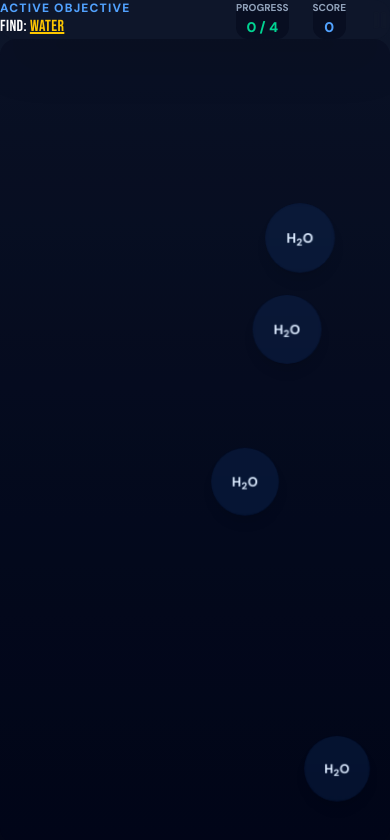
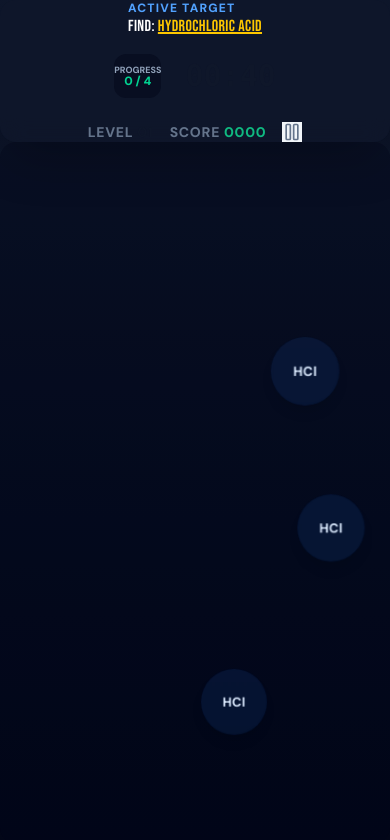
Before and after one commit to StellaSlad-Appian/chem-games, a Next.js app: page /games/formula-blaster in a window 390 px wide. Shown: the top 840 px of the page. Built offline with nearby package versions, Linux system fonts and the light colour scheme.

Commit message:
adjusting 2 games to have same components

```diff
--- a/src/app/games/acid-classification/page.tsx
+++ b/src/app/games/acid-classification/page.tsx
@@ -9,11 +9,20 @@ import { evaluateChemical } from '../../../lib/chemical-utils';
 import { chemicalsDB } from '../../../core-engine/db';
 import GameOverlay, { FailReason } from '../../../components/games/GameOverlay';
 
+// src/app/games/acid-classification/page.tsx
+'use client';
+
+import { useState, useEffect, useRef } from 'react';
+import { Heart, Beaker, Flame, Droplet, Atom, Pause, Play } from "lucide-react";
+import { Chemical, ChemicalClassification } from '../../../core-engine/types/chemistry';
+import { GameState } from '../../../core-engine/types/general';
+import { evaluateChemical } from '../../../lib/chemical-utils';
+import { chemicalsDB } from '../../../core-engine/db';
+import GameOverlay, { FailReason } from '../../../components/games/GameOverlay';
+
 const BASE_TIME_SECONDS = 50;
 const MAX_MISTAKES = 3;
 const MAX_LEVEL = 5;
-const QUOTA = 4; // The minimum needed to pass the level.
-// suggestion: calculate dynamically based on number of chemicals for that level - 3
 
 export default function ClassificationGame() {
   // --- USER'S GAME ENGINE STATE ---
@@ -21,18 +30,12 @@ export default function ClassificationGame() {
   const [score, setScore] = useState<number>(0);
   const [mistakes, setMistakes] = useState<number>(0);
   const [timeLeft, setTimeLeft] = useState<number>(BASE_TIME_SECONDS);
-  const [gameState, setGameState] =useState<GameState>('playing');
+  const [gameState, setGameState] = useState<GameState>('playing');
   const [poolIndex, setPoolIndex] = useState<number>(0);
-  // Tracks correct answers in the current level — must reach QUOTA to pass when time runs out
   const [correctInRound, setCorrectInRound] = useState<number>(0);
-    // reason why game failed
   const [failReason, setFailReason] = useState<FailReason>(null);
-
- //-- DON'T SHOW CHEMICAL NAME, UNLESS ASKED --
   const [showChemicalName, setShowChemicalName] = useState<boolean>(false);
 
-  // Mirror poolIndex in a ref so setTimeout callbacks always read the latest value.
-  // Without this, closures inside setTimeout would capture a stale poolIndex.
   const poolIndexRef = useRef(poolIndex);
   useEffect(() => { poolIndexRef.current = poolIndex; }, [poolIndex]);
 
@@ -42,26 +45,25 @@ export default function ClassificationGame() {
     selected: null,
   });
 
-  // Database filtering logic
   const [currentLevelChemicals, setCurrentLevelChemicals] = useState<Chemical[]>([]);
+
+  // 🧪 Dynamic Quota Hook: Calculate passing bar safely based on active pool size
+  const targetQuota = Math.max(3, currentLevelChemicals.length - 2);
 
   useEffect(() => {
     if (!chemicalsDB) return;
-    // Filter by level, then shuffle the array ONLY on the client side
     const filtered = chemicalsDB.filter(chem => chem.difficulty === currentLevel);
     setCurrentLevelChemicals([...filtered].sort(() => Math.random() - 0.5));
   }, [currentLevel]);
 
   const currentChemical = currentLevelChemicals[poolIndex];
 
-  // Timer Effect
+  // Timer Effect Engine Loop
   useEffect(() => {
     if (gameState !== 'playing') return;
 
     if (timeLeft <= 0) {
-      // Time's up — pass the level if QUOTA was met, otherwise fail.
-      // Note: finishing the pool early bypasses this and triggers levelUp/victory directly in handleSelection.
-      if (correctInRound >= QUOTA) {
+      if (correctInRound >= targetQuota) {
         if (currentLevel >= MAX_LEVEL) {
           setGameState('victory');
         } else {
@@ -76,26 +78,28 @@ export default function ClassificationGame() {
 
     const timer = setInterval(() => setTimeLeft((prev) => prev - 1), 1000);
     return () => clearInterval(timer);
-  }, [timeLeft, gameState, correctInRound, currentLevel]);
+  }, [timeLeft, gameState, correctInRound, currentLevel, targetQuota]);
 
-  // Format seconds into MM:SS for clean UI
   const formatTime = (seconds: number) => {
     const mins = Math.floor(seconds / 60);
     const secs = seconds % 60;
     return `${mins.toString().padStart(2, "0")}:${secs.toString().padStart(2, "0")}`;
   };
 
-  // Safe formula renderer (Adapted to fit mobile UI scaling)
+  // Synchronized Formula Rendering logic matching Formula Blaster scaling
   const renderFormula = (formula: string) => {
     return formula.split(/(\d+)/).map((part, index) => {
-      if (!isNaN(Number(part)) && part !== "") {
-        return <sub key={index} className="text-3xl md:text-5xl">{part}</sub>;
+      if (/\d+/.test(part)) {
+        return (
+          <sub key={index} className="bottom-[-0.1em] text-[0.65em] leading-none font-bold opacity-90">
+            {part}
+          </sub>
+        );
       }
       return <span key={index}>{part}</span>;
     });
   };
 
-  // Merged Selection Logic with Visual Delays
   const handleSelection = (selectedType: ChemicalClassification) => {
     if (gameState !== 'playing' || !currentChemical || feedback.status !== null) return;
 
@@ -104,13 +108,12 @@ export default function ClassificationGame() {
 
     if (isCorrect) {
       setScore((prev) => prev + (100 * currentLevel));
-      setCorrectInRound((prev) => prev + 1); // <-- TRACK THE QUOTA HERE
+      setCorrectInRound((prev) => prev + 1);
       setFeedback({ status: 'correct', selected: selectedType });
 
       setTimeout(() => {
         setFeedback({ status: null, selected: null });
 
-        // Read from ref, not state — state would be stale here since this runs inside a setTimeout.
         const currentIndex = poolIndexRef.current;
         if (currentIndex + 1 >= currentLevelChemicals.length) {
           if (currentLevel >= MAX_LEVEL) {
@@ -124,7 +127,6 @@ export default function ClassificationGame() {
       }, 1200);
 
     } else {
-      // Incorrect answer
       const newMistakes = mistakes + 1;
       setMistakes(newMistakes);
       setFeedback({ status: 'wrong', selected: selectedType });
@@ -141,22 +143,22 @@ export default function ClassificationGame() {
   };
 
   const togglePause = () => {
-    if (gameState === 'failed' || gameState === 'victory') return;
+    if (gameState === 'failed' || gameState === 'victory' || gameState === 'levelUp') return;
+    setGameState((prev) => (prev === 'playing' ? 'paused' : 'playing'));
+  };
 
-    // If they are clicking "Begin Next Level" from the level up screen:
+  // 🚀 Clear Interface Transition router block mirroring Game 2 setups
+  const handleOverlayAdvance = () => {
     if (gameState === 'levelUp') {
-      const nextLevel = currentLevel + 1;
-      setCurrentLevel(nextLevel);
-      setTimeLeft(BASE_TIME_SECONDS); // this could be reduced for higher levels if desired
+      setCurrentLevel((prev) => prev + 1);
+      setTimeLeft(BASE_TIME_SECONDS);
       setPoolIndex(0);
       setCorrectInRound(0);
       setFailReason(null);
       setGameState('playing');
-      return;
+    } else {
+      togglePause();
     }
-
-    // Otherwise, handle standard pausing
-    setGameState((prev) => (prev === 'playing' ? 'paused' : 'playing'));
   };
 
   const resetGame = () => {
@@ -190,7 +192,7 @@ export default function ClassificationGame() {
         </div>
 
         <div className="text-center">
-          <div className="text-xs uppercase tracking-widest text-slate-400 font-medium mb-0.5">Game ends at {MAX_MISTAKES} mistakes</div>
+          <div className="text-xs uppercase tracking-widest text-slate-400 font-medium mb-0.5">Quota: {correctInRound}/{targetQuota} to clear</div>
           <div className={`text-3xl md:text-4xl font-black font-mono transition-colors ${timeLeft < 10 ? 'text-red-500 animate-pulse' : 'text-slate-700 dark:text-zinc-200'}`}>
             TIMER: {formatTime(timeLeft)}
           </div>
@@ -210,7 +212,7 @@ export default function ClassificationGame() {
       {/* CENTRAL DISPLAY PORT & OVERLAYS */}
       <div className="flex-1 w-full flex flex-col items-center justify-center my-6 relative max-w-3xl z-0">
 
-        {/* Game State Overlays */}
+        {/* Connected to centralized overlay engine smoothly */}
         <GameOverlay
           gameState={gameState}
           score={score}
@@ -218,28 +220,28 @@ export default function ClassificationGame() {
           currentLevel={currentLevel}
           maxLevel={MAX_LEVEL}
           failReason={failReason}
-          onResume={togglePause}
+          onResume={handleOverlayAdvance}
           onRestart={resetGame}
         />
 
-        {/* The Molecule Bubble */}
         <div className="relative flex flex-col items-center justify-center">
           <div className={`absolute w-64 h-64 md:w-80 md:h-80 rounded-full blur-2xl opacity-20 dark:opacity-30 transition-all duration-500 ${
             feedback.status === "correct" ? "bg-emerald-500 scale-110" :
-            feedback.status === "wrong" ? "bg-red-500 scale-110" : "bg-purple-500 animate-pulse"
+            feedback.status === "wrong" ? "bg-red-500 scale-110" : "bg-purple-500 glow-pulse"
           }`} />
 
+          {/* Uses your global shake-animation token automatically from globals.css */}
           <div className={`w-56 h-56 md:w-72 md:h-72 rounded-full border-4 flex flex-col items-center justify-center shadow-2xl relative bg-white/90 dark:bg-zinc-900/90 backdrop-blur-md transform transition-all duration-300 ${
             feedback.status === "correct" ? "border-emerald-500 scale-95" :
             feedback.status === "wrong" ? "border-red-500 scale-95 shake-animation" : "border-purple-300 dark:border-purple-900 hover:scale-105"
           }`}>
             {currentChemical && (
               <>
-                <h2 className="text-5xl md:text-7xl font-black tracking-tight font-serif text-slate-800 dark:text-white">
+                <h2 className="text-5xl md:text-7xl font-black tracking-tight font-serif text-slate-800 dark:text-white flex items-baseline">
                   {renderFormula(currentChemical.formula)}
                 </h2>
                 {showChemicalName && (
-                <p className="text-xs md:text-sm text-slate-400 mt-2 font-medium opacity-80">{currentChemical.name}</p>
+                  <p className="text-xs md:text-sm text-slate-400 mt-2 font-medium opacity-80">{currentChemical.name}</p>
                 )}
               </>
             )}
@@ -253,9 +255,8 @@ export default function ClassificationGame() {
         </div>
       </div>
 
-      {/* LOWER NAVIGATION PLATFORM (Dynamic Grid based on level) */}
+      {/* LOWER NAVIGATION PLATFORM */}
       <div className={`w-full max-w-4xl grid gap-3 md:gap-6 mb-4 z-10 ${currentLevel >= 3 ? 'grid-cols-2 md:grid-cols-4' : 'grid-cols-3'}`}>
-
         <button onClick={() => handleSelection("Acidic")} disabled={gameState !== "playing" || feedback.status !== null}
           className={`flex flex-col items-center p-4 rounded-2xl border-2 transition-all group ${feedback.selected === "Acidic" && feedback.status === "correct" ? "bg-emerald-50 border-emerald-500" : feedback.selected === "Acidic" && feedback.status === "wrong" ? "bg-red-50 border-red-500" : "bg-white dark:bg-zinc-900 border-slate-200 dark:border-zinc-800 hover:border-red-400 hover:shadow-md active:scale-98"}`}>
           <div className="p-3 bg-red-50 dark:bg-red-950/40 rounded-xl text-red-500 mb-2 group-hover:scale-110 transition-transform">
@@ -290,17 +291,6 @@ export default function ClassificationGame() {
           </button>
         )}
       </div>
-
-      <style jsx global>{`
-        @keyframes shake {
-          0%, 100% { transform: translateX(0); }
-          20%, 60% { transform: translateX(-8px) rotate(-1deg); }
-          40%, 80% { transform: translateX(8px) rotate(1deg); }
-        }
-        .shake-animation {
-          animation: shake 0.4s ease-in-out;
-        }
-      `}</style>
     </main>
   );
 }
--- a/src/app/games/formula-blaster/page.tsx
+++ b/src/app/games/formula-blaster/page.tsx
@@ -7,99 +7,149 @@ import GameOverlay from '../../../components/games/GameOverlay';
 import BlasterBubble from '../../../components/games/BlasterBubble';
 import ErrorBanner from '../../../components/games/ErrorBanner';
 import { GameState } from '../../../core-engine/types/general';
+import { Chemical } from '../../../core-engine/types/chemistry';
+import { chemicalsDB } from '../../../core-engine/db';
+// 🔄 Reusing only GameStats and GameTimer as requested
+import GameStats from '../../../components/games/GameStats';
+import GameTimer from '../../../components/games/GameTimer';
 
 interface BubbleData {
   id: string;
   formula: string;
   chemicalName: string;
   hint: string;
-  xPos: number; // percentage 0-100
-  speed: number; // duration in seconds
+  xPos: number;
+  speed: number;
   isCorrect: boolean;
 }
 
-// Mock compound database entry matching schema requirements
-const COMPOUND_DB = [
-  { name: 'Water', formula: 'H2O', hint: 'An oxide of hydrogen that is essential for life.' },
-  { name: 'Carbon Dioxide', formula: 'CO2', hint: 'Product of respiration, contains two oxygen atoms.' },
-  { name: 'Table Salt', formula: 'NaCl', hint: 'An ionic compound composed of sodium and chlorine.' },
-  { name: 'Methane', formula: 'CH4', hint: 'The simplest alkane, main component of natural gas.' },
-];
+// 🔤 AC 1.4: Formats flat database text formulas to use authentic subscript typography characters
+const formatFormulaToSubscript = (formula: string): string => {
+  const subscripts: Record<string, string> = {
+    '0': '₀', '1': '₁', '2': '₂', '3': '₃', '4': '₄',
+    '5': '₅', '6': '₆', '7': '₇', '8': '₈', '9': '₉'
+  };
+  return formula.split('').map(char => subscripts[char] || char).join('');
+};
+
+// 🧠 AC 4.2: Fallback reader parsing provided chemistry fields into clean educational error strings
+const generateChemicalHint = (chem: Chemical): string => {
+  const hazards = chem.hazardClasses.filter(h => h !== 'None');
+  const hazardText = hazards.length > 0 ? `Hazards: ${hazards.join(', ')}.` : 'Chemically stable compound.';
+  return `Contains ions: ${chem.ions.join(' & ')} | Molar Mass: ${chem.molarMass} g/mol | ${hazardText}`;
+};
 
 export default function FormulaBlasterPage() {
   const [gameState, setGameState] = useState<GameState>('playing');
   const [score, setScore] = useState(0);
   const [currentLevel, setCurrentLevel] = useState(1);
   const [correctInRound, setCorrectInRound] = useState(0);
-  const [targetQuota, setTargetQuota] = useState(3);
 
-  // Game states specific to active target wave
-  const [currentTarget, setCurrentTarget] = useState(COMPOUND_DB[0]);
+  // ⏱️ Wave countdown clock configuration (Resets to 45 seconds each time a target switches)
+  const [timeLeft, setTimeLeft] = useState(45);
+
+  const [currentTarget, setCurrentTarget] = useState<Chemical | null>(null);
   const [bubbles, setBubbles] = useState<BubbleData[]>([]);
   const [activeHint, setActiveHint] = useState<string | null>(null);
 
   const maxLevel = 5;
-  const canvasRef = useRef<HTMLDivElement>(null);
   const spawnIntervalRef = useRef<NodeJS.Timeout | null>(null);
+  const [targetQuota, setTargetQuota] = useState(3);
 
-  // 1. Initialize or Transition Waves (AC 3.1, AC 3.2)
-  const startNewWave = () => {
-    const randomTarget = COMPOUND_DB[Math.floor(Math.random() * COMPOUND_DB.length)];
-    const randomQuota = Math.floor(Math.random() * 3) + 3; // Random quota 3 to 5 (AC 3.2)
+  // Adjusts bubble speed coefficients based on active level tier
+  const getRandomSpeedForLevel = (level: number): number => {
+    const baseSpeed = Math.max(8.5 - level * 1.1, 3.2);
+    const variance = Math.max(2.2 - level * 0.15, 1.2);
+    return Math.random() * variance + baseSpeed;
+  };
 
+  // ⏰ Per-Wave Countdown Clock Loop
+  useEffect(() => {
+    if (gameState !== 'playing') return;
+
+    const clockInterval = setInterval(() => {
+      setTimeLeft((prev) => {
+        if (prev <= 1) {
+          clearInterval(clockInterval);
+          setGameState('failed'); // Triggers failure overlay cleanly on timeout
+          return 0;
+        }
+        return prev - 1;
+      });
+    }, 1000);
+
+    return () => clearInterval(clockInterval);
+  }, [gameState]);
+
+  // 🎯 AC 3.1 & AC 3.2: Initiating a fresh wave objective targeting system
+  const startNewWave = (level: number) => {
+    if (!chemicalsDB || chemicalsDB.length === 0) return;
+
+    const levelPool = chemicalsDB.filter(chem => chem.difficulty === level);
+    if (levelPool.length === 0) return;
+
+    const randomTarget = levelPool[Math.floor(Math.random() * levelPool.length)];
+
+    setTargetQuota(Math.floor(Math.random() * 3) + 3); // Randomizes quota cleanly between 3 and 5 [cite: 14]
     setCurrentTarget(randomTarget);
-    setTargetQuota(randomQuota);
     setCorrectInRound(0);
     setBubbles([]);
     setActiveHint(null);
+    setTimeLeft(45); // Fully tops up countdown budget for the new assignment loop
   };
 
   useEffect(() => {
-    startNewWave();
+    startNewWave(currentLevel);
   }, [currentLevel]);
 
-  // 2. Continuous Wave Generator Engine (AC 2.1, AC 2.3)
+  // 🚀 Continuous Wave Generator Loop (AC 2.1 - AC 2.3)
   useEffect(() => {
-    if (gameState !== 'playing') {
+    if (gameState !== 'playing' || !currentTarget) {
       if (spawnIntervalRef.current) clearInterval(spawnIntervalRef.current);
       return;
     }
 
+    const currentLevelPool = chemicalsDB.filter(chem => chem.difficulty === currentLevel);
+
     spawnIntervalRef.current = setInterval(() => {
-      // Determine if this bubble should carry the correct formula target (AC 2.3)
-      const shouldBeCorrect = Math.random() > 0.6 || bubbles.filter(b => b.isCorrect).length === 0;
-      const compoundSource = shouldBeCorrect
-        ? currentTarget
-        : COMPOUND_DB.filter(c => c.name !== currentTarget.name)[Math.floor(Math.random() * (COMPOUND_DB.length - 1))];
+      const shouldBeCorrect = Math.random() > 0.65 || bubbles.filter(b => b.isCorrect).length === 0;
+      let sourceChemical: Chemical;
+
+      if (shouldBeCorrect) {
+        sourceChemical = currentTarget;
+      } else {
+        const distractors = currentLevelPool.filter(c => c.id !== currentTarget.id);
+        sourceChemical = distractors.length > 0
+          ? distractors[Math.floor(Math.random() * distractors.length)]
+          : chemicalsDB[Math.floor(Math.random() * chemicalsDB.length)];
+      }
 
       const newBubble: BubbleData = {
         id: crypto.randomUUID(),
-        formula: compoundSource.formula,
-        chemicalName: compoundSource.name,
-        hint: compoundSource.hint,
-        xPos: Math.random() * 85 + 5, // Keep within canvas padding boundaries (AC 2.2)
-        speed: Math.random() * 3 + 4, // 4-7 seconds float time
-        isCorrect: compoundSource.name === currentTarget.name,
+        formula: sourceChemical.formula,
+        chemicalName: sourceChemical.name,
+        hint: generateChemicalHint(sourceChemical), // Safe custom data bridge to comply with AC 4.2 [cite: 20]
+        xPos: Math.random() * 80 + 10, // Avoids overlapping edge clippings [cite: 9]
+        speed: getRandomSpeedForLevel(currentLevel),
+        isCorrect: sourceChemical.id === currentTarget.id,
       };
 
       setBubbles((prev) => [...prev, newBubble]);
-    }, 1200);
+    }, Math.max(1500 - currentLevel * 120, 850));
 
     return () => {
       if (spawnIntervalRef.current) clearInterval(spawnIntervalRef.current);
     };
-  }, [gameState, currentTarget, bubbles]);
+  }, [gameState, currentTarget, bubbles, currentLevel]);
 
-  // 3. Handle Bubble Interactivity (AC 3.3, AC 4.1)
+  // 💥 Interactive Bubble Interaction Handling (AC 3.3, AC 3.4 & AC 4.1)
   const handleBubbleClick = (id: string, isCorrect: boolean, hint: string) => {
     if (gameState !== 'playing') return;
 
     if (isCorrect) {
-      // Successful Target Match
-      setScore((prev) => prev + 100);
+      setScore((prev) => prev + (100 * currentLevel)); // AC 1.3 instantaneous updates [cite: 5]
       setCorrectInRound((prev) => {
         const nextCorrect = prev + 1;
-        // Check if round target quota met (AC 3.4)
         if (nextCorrect >= targetQuota) {
           if (currentLevel >= maxLevel) {
             setGameState('victory');
@@ -109,62 +159,85 @@ export default function FormulaBlasterPage() {
         }
         return nextCorrect;
       });
-      // Pop bubble & Clear active errors
       setBubbles((prev) => prev.filter((b) => b.id !== id));
-      setActiveHint(null);
+      setActiveHint(null); // AC 4.4: Immediately clear error banner upon hitting the objective [cite: 22]
     } else {
-      // Incorrect interaction -> Read error logic property (AC 4.2, AC 4.3)
-      setActiveHint(hint);
+      setActiveHint(hint); // AC 4.1 & AC 4.3: Localized shake feedback alongside hint banner projections [cite: 18, 21]
     }
   };
 
-  // 4. Memory Optimization: Sweep nodes passing top edge boundary (AC 2.4)
+  // 🗑️ AC 2.4 Escape Boundary Handling
   const handleAnimationEnd = (id: string) => {
+    // Component unmount logic safely fires without any life point deduction tracking
     setBubbles((prev) => prev.filter((b) => b.id !== id));
+  };
+
+  const togglePause = () => {
+    if (gameState === 'failed' || gameState === 'victory' || gameState === 'levelUp') return;
+    setGameState((prev) => (prev === 'playing' ? 'paused' : 'playing'));
+  };
+
+  const handleOverlayAdvance = () => {
+    if (gameState === 'levelUp') {
+      setCurrentLevel((prev) => prev + 1);
+      setGameState('playing');
+    } else {
+      setGameState('playing');
+    }
+  };
+
+  const handleFullReset = () => {
+    setScore(0);
+    setCurrentLevel(1);
+    setGameState('playing');
+    startNewWave(1);
   };
 
   return (
     <main className="relative w-full h-screen bg-gradient-to-b from-slate-900 to-slate-950 overflow-hidden select-none flex flex-col p-6">
 
-      {/* HUD LAYER (AC 1.1, AC 1.2, AC 1.3) */}
-      <header className="w-full bg-slate-900/80 backdrop-blur-md border border-slate-800 rounded-2xl p-4 flex items-center justify-between shadow-2xl z-40">
+      {/* 🛡️ HUD HEADER PANEL (AC 1.1 Fixed Layout Positioning) */}
+      <header className="w-full bg-slate-900/80 backdrop-blur-md border border-slate-800 rounded-2xl p-4 flex flex-col md:flex-row items-center justify-between gap-4 shadow-2xl z-40">
+
+        {/* AC 1.2 Target Assignment String Format */}
         <div>
-          <span className="text-xs uppercase tracking-widest text-blue-400 font-bold block mb-0.5">Active Objective</span>
+          <span className="text-xs uppercase tracking-widest text-blue-400 font-bold block mb-0.5">Active Target</span>
           <h1 className="text-xl md:text-2xl font-black text-white tracking-wide">
-            Find: <span className="text-yellow-400 underline decoration-2">{currentTarget.name}</span>
+            Find: <span className="text-yellow-400 underline decoration-2">{currentTarget?.name || 'Loading...'}</span>
           </h1>
         </div>
 
-        <div className="flex items-center gap-6">
-          <div className="text-center bg-slate-950/50 px-4 py-2 rounded-xl border border-slate-800/60">
-            <span className="text-[10px] uppercase text-slate-400 font-bold block">Progress</span>
-            <span className="text-sm font-black text-emerald-400">{correctInRound} / {targetQuota}</span>
+        {/* Modular Layout Integration Framework */}
+        <div className="flex flex-wrap items-center justify-center gap-6">
+
+          {/* Wave Progression Quota Counter Chip */}
+          <div className="text-center bg-slate-950/50 px-4 py-1 rounded-xl border border-slate-800/60 h-11 flex flex-col justify-center">
+            <span className="text-[9px] uppercase text-slate-400 font-bold block leading-none mb-0.5">Progress</span>
+            <span className="text-xs font-black text-emerald-400 leading-none">{correctInRound} / {targetQuota}</span>
           </div>
-          <div className="text-center bg-slate-950/50 px-4 py-2 rounded-xl border border-slate-800/60">
-            <span className="text-[10px] uppercase text-slate-400 font-bold block">Score</span>
-            <span className="text-sm font-black text-blue-400">{score}</span>
-          </div>
-          <button
-            onClick={() => setGameState('paused')}
-            className="p-2.5 bg-slate-800 hover:bg-slate-700 text-white rounded-xl transition-all active:scale-95 border border-slate-700"
-          >
-            <Pause className="w-5 h-5 fill-current" />
-          </button>
+
+          {/* ⏱️ Clean context routing for your custom resetting shared timer component */}
+          <GameTimer timeLeft={timeLeft} />
+
+          {/* 📊 Clean integration of your shared game loop metrics dashboard */}
+          <GameStats
+            level={currentLevel}
+            score={score}
+            isPaused={gameState === 'paused'}
+            onTogglePause={togglePause}
+          />
         </div>
       </header>
 
-      {/* FLOAT CANVAS FIELD AREA (AC 2.1) */}
-      <div ref={canvasRef} className="flex-1 relative w-full h-full mt-4 rounded-2xl bg-slate-950/30 border border-slate-900/50 overflow-hidden">
-
-        {/* Interactive Error Feedback Toast Banner (AC 4.3, AC 4.4) */}
+      {/* FLOAT CANVAS FIELD AREA */}
+      <div className="flex-1 relative w-full h-full mt-4 rounded-2xl bg-slate-950/30 border border-slate-900/50 overflow-hidden">
         <ErrorBanner hint={activeHint} onTimeout={() => setActiveHint(null)} />
 
-        {/* Dynamic Bubble Streams */}
         {gameState === 'playing' && bubbles.map((bubble) => (
           <BlasterBubble
             key={bubble.id}
             id={bubble.id}
-            formula={bubble.formula}
+            formula={formatFormulaToSubscript(bubble.formula)} // Safely maps clean string typographic formatting
             xPos={bubble.xPos}
             speed={bubble.speed}
             isCorrect={bubble.isCorrect}
@@ -175,21 +248,15 @@ export default function FormulaBlasterPage() {
         ))}
       </div>
 
-      {/* GLOBAL CENTRALIZED OVERLAY CONTROL */}
       <GameOverlay
         gameState={gameState}
         score={score}
         correctInRound={correctInRound}
         currentLevel={currentLevel}
         maxLevel={maxLevel}
-        failReason="timeout"
-        onResume={() => setGameState('playing')}
-        onRestart={() => {
-          setScore(0);
-          setCurrentLevel(1);
-          setGameState('playing');
-          startNewWave();
-        }}
+        failReason="timeout" // Game 2 failure triggers strictly due to running out of wave clock time budget
+        onResume={handleOverlayAdvance}
+        onRestart={handleFullReset}
       />
     </main>
   );
```
